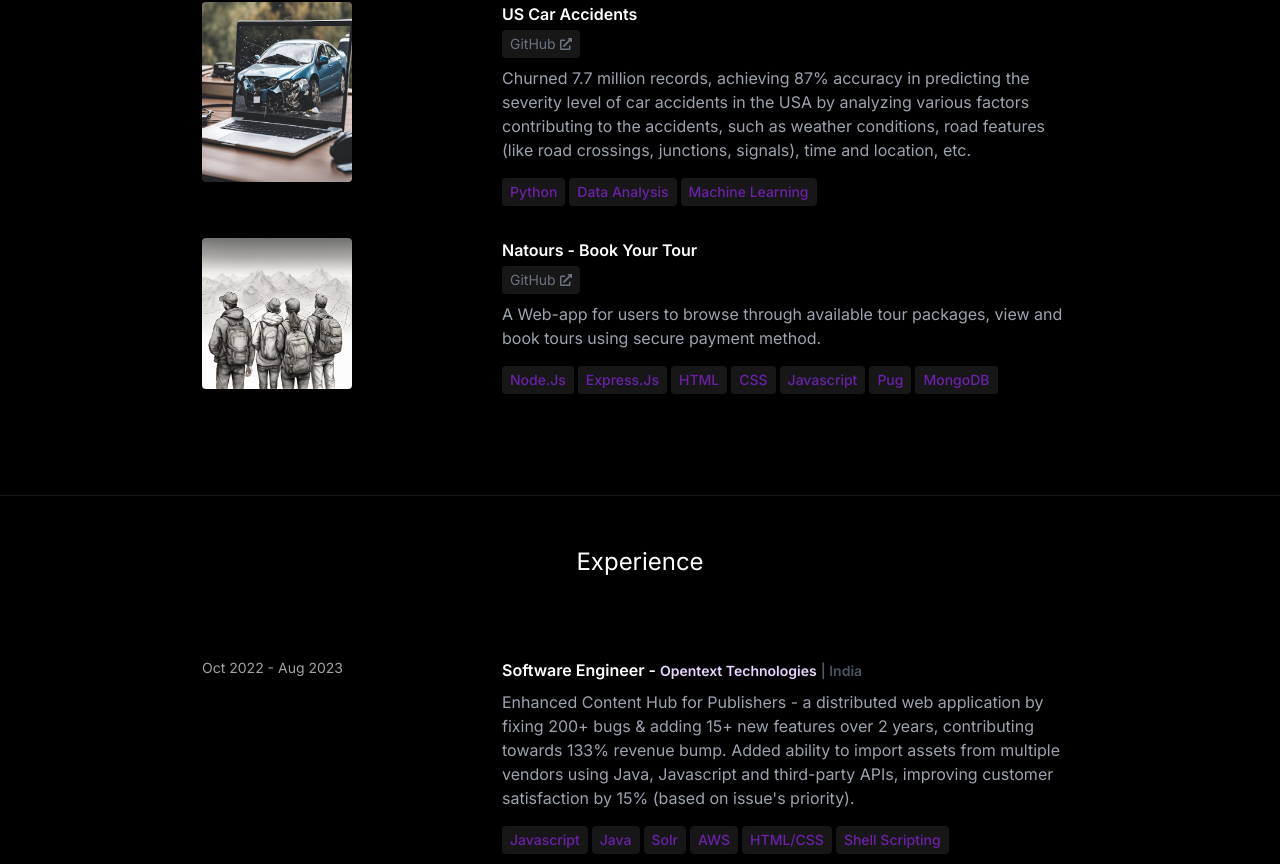
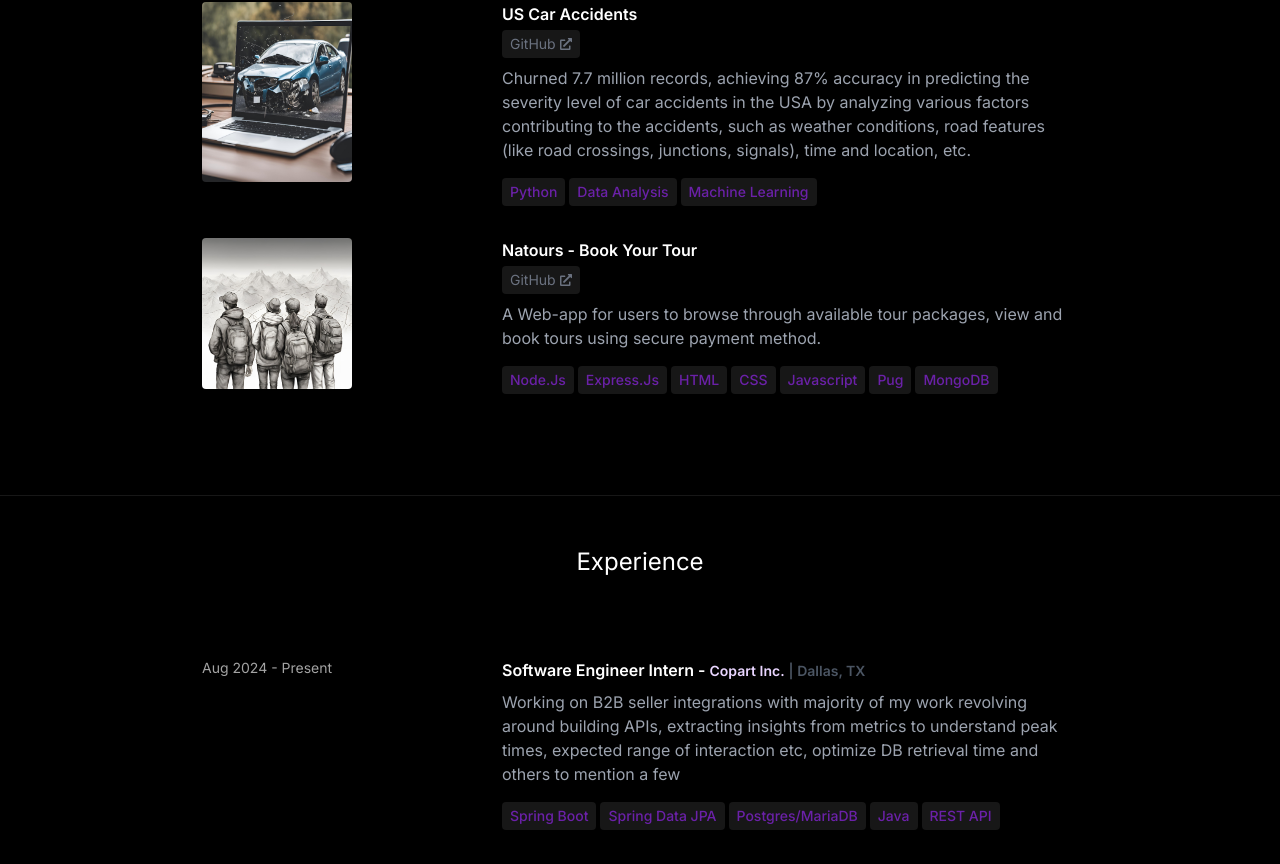
Before and after one commit to Govind-Asawa/Govind-Asawa-portfolio, a React (Create React App) app: page / in a window 1280 px wide. Shown: the part 1933-2797 px from the top of the page. Built offline with nearby package versions, Linux system fonts and the light colour scheme.

Commit message:
updated resume and experience section

```diff
--- a/src/components/About.jsx
+++ b/src/components/About.jsx
@@ -70,7 +70,7 @@ export default function About() {
               >
                 <div className='group p-[0.1rem] bg-gradient-to-r from-pink-300 via-slate-500 to-purple-500 rounded-full'>
                   <a
-                    href='https://drive.google.com/file/d/1zF5y41VzvgSzU2ZLQFxt1mhRbHy6VShx/view?usp=sharing'
+                    href='https://drive.google.com/file/d/1yGcXzG3QKBVi1_yoEgqzIIBKZNB4P6HB/view?usp=sharing'
                     target='_blank'
                     className='flex items-center gap-1 px-4 py-2 rounded-full bg-black capitalize cursor-pointer'
                   >
--- a/src/components/Navbar.jsx
+++ b/src/components/Navbar.jsx
@@ -52,7 +52,7 @@ export default function Navbar() {
           );
         })}
         <a
-          href='https://drive.google.com/file/d/1zF5y41VzvgSzU2ZLQFxt1mhRbHy6VShx/view?usp=sharing'
+          href='https://drive.google.com/file/d/1yGcXzG3QKBVi1_yoEgqzIIBKZNB4P6HB/view?usp=sharing'
           target='_blank'
           className='hover:text-white transition-all ease-in-out duration-100 cursor-pointer'
         >
@@ -83,7 +83,7 @@ export default function Navbar() {
             );
           })}
           <a
-            href='https://drive.google.com/file/d/1zF5y41VzvgSzU2ZLQFxt1mhRbHy6VShx/view?usp=sharing'
+            href='https://drive.google.com/file/d/1yGcXzG3QKBVi1_yoEgqzIIBKZNB4P6HB/view?usp=sharing'
             target='_blank'
             className='flex items-center justify-center px-2 w-full py-1 text-gray-400 hover:text-white transition-all ease-in-out duration-100 rounded-full cursor-pointer'
           >
--- a/src/constants/index.js
+++ b/src/constants/index.js
@@ -70,6 +70,22 @@ export const SKILLS = [
 ];
 
 export const EXPERIENCES = [
+  {
+    year: 'Aug 2024 - Present',
+    role: 'Software Engineer Intern',
+    company: 'Copart Inc.',
+    location: 'Dallas, TX',
+    description: `Working on B2B seller integrations with majority of my work revolving around building
+    APIs, extracting insights from metrics to understand peak times, expected range of interaction etc,
+    optimize DB retrieval time and others to mention a few `,
+    technologies: [
+      'Spring Boot',
+      'Spring Data JPA',
+      'Postgres/MariaDB',
+      'Java',
+      'REST API'
+    ]
+  },
   {
     year: 'Oct 2022 - Aug 2023',
     role: 'Software Engineer',
```
